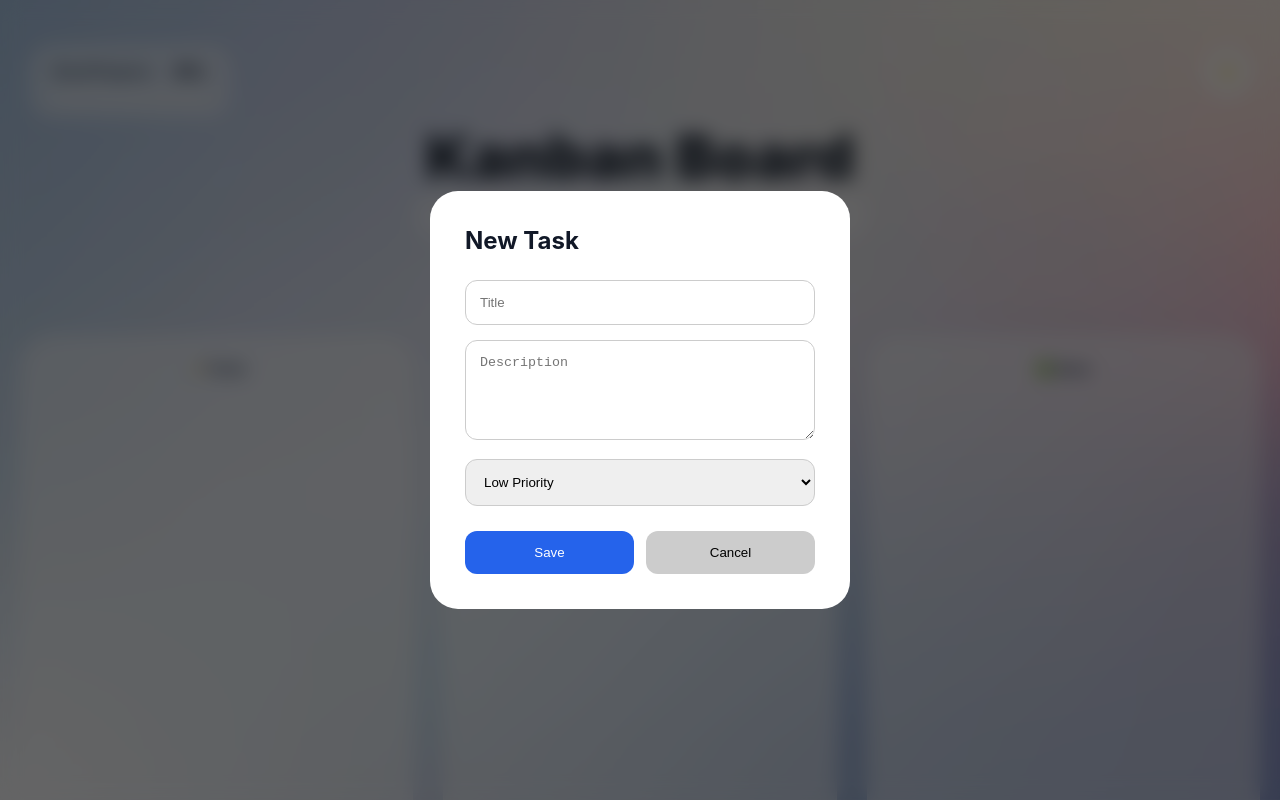
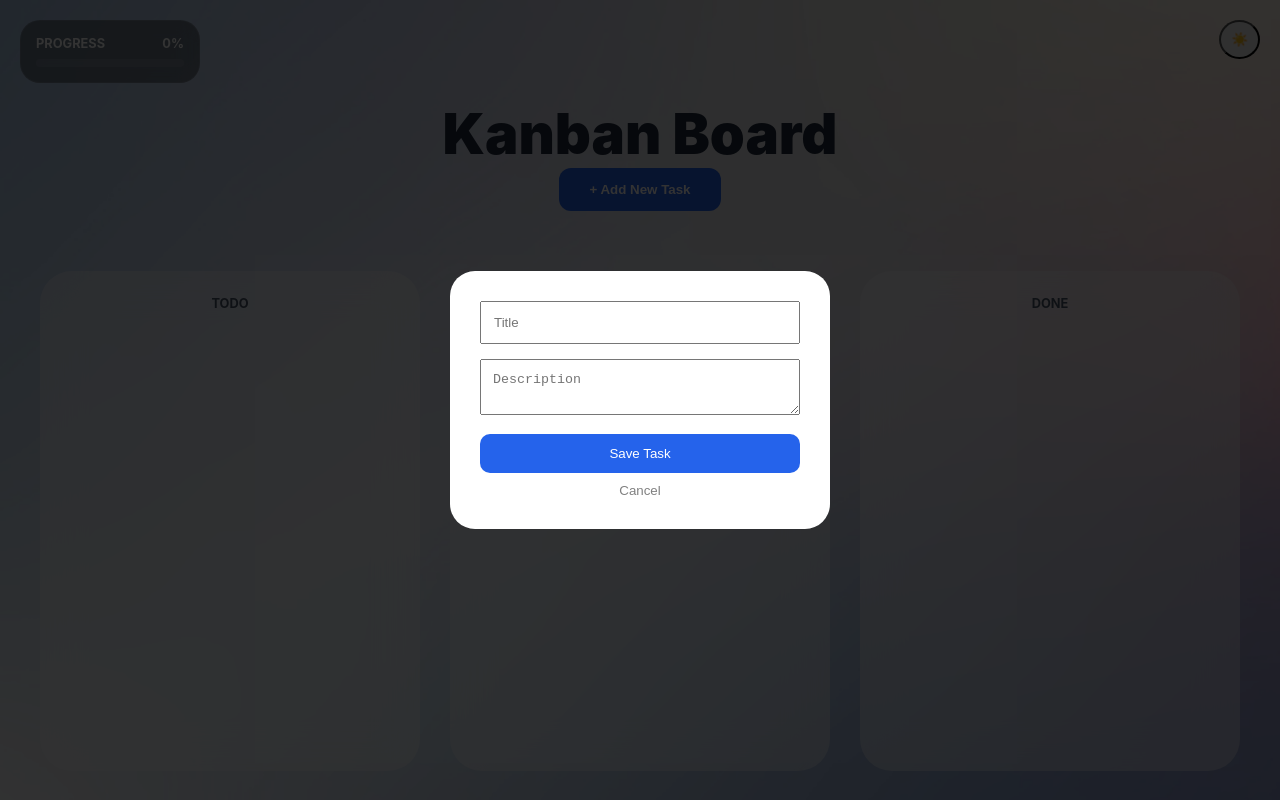
Before and after one commit to NamanDudhoria07/Kanban-project, a React (Vite) app: page / in a window 1280 px wide. Both pictures are taken after a click on the button "+ Add New Task". Built offline with nearby package versions, Linux system fonts and the light colour scheme.

Commit message:
Integrated dnd-kit for touch support

```diff
--- a/package.json
+++ b/package.json
@@ -10,6 +10,9 @@
     "preview": "vite preview"
   },
   "dependencies": {
+    "@dnd-kit/core": "^6.3.1",
+    "@dnd-kit/sortable": "^10.0.0",
+    "@dnd-kit/utilities": "^3.2.2",
     "react": "^19.2.0",
     "react-dom": "^19.2.0"
   },
--- a/src/App.jsx
+++ b/src/App.jsx
@@ -1,248 +1,190 @@
-import React, { useState, useEffect, useRef } from 'react';
+import React, { useState, useEffect } from 'react';
+import {
+  DndContext,
+  TouchSensor,
+  MouseSensor,
+  useSensor,
+  useSensors,
+  closestCorners,
+  DragOverlay,
+  defaultDropAnimationSideEffects
+} from '@dnd-kit/core';
+import {
+  arrayMove,
+  SortableContext,
+  verticalListSortingStrategy,
+  useSortable
+} from '@dnd-kit/sortable';
+import { CSS } from '@dnd-kit/utilities';
 
-function App() {
-  const [isDarkMode, setIsDarkMode] = useState(() => {
-    const savedTheme = localStorage.getItem('kanban-theme');
-    return savedTheme ? JSON.parse(savedTheme) : false;
-  });
+// --- 1. THE DRAGGABLE CARD COMPONENT ---
+function SortableTask({ id, task, col, isDarkMode, getDotColor, deleteTask }) {
+  const {
+    attributes,
+    listeners,
+    setNodeRef,
+    transform,
+    transition,
+    isDragging
+  } = useSortable({ id, data: { task, col } });
 
-  const [tasks, setTasks] = useState(() => {
-    const saved = localStorage.getItem('kanban-tasks');
-    return saved ? JSON.parse(saved) : { todo: [], inProgress: [], done: [] };
-  });
+  const style = {
+    transform: CSS.Translate.toString(transform),
+    transition,
+    opacity: isDragging ? 0.3 : 1,
+    backgroundColor: isDarkMode ? '#1e293b' : 'white',
+    padding: '22px',
+    borderRadius: '20px',
+    marginBottom: '15px',
+    boxShadow: isDragging ? '0 20px 40px rgba(0,0,0,0.3)' : '0 4px 12px rgba(0,0,0,0.05)',
+    border: isDarkMode ? '1px solid rgba(255,255,255,0.05)' : 'none',
+    cursor: 'grab',
+    touchAction: 'none', // STOPS PHONE FROM SCROLLING WHILE DRAGGING
+  };
 
-  const [searchTerm, setSearchTerm] = useState('');
+  return (
+    <div ref={setNodeRef} style={style} {...attributes} {...listeners}>
+      <div style={{ display: 'flex', justifyContent: 'space-between', alignItems: 'center', marginBottom: '10px' }}>
+        <div style={{ display: 'flex', alignItems: 'center', gap: '8px' }}>
+          <span style={{ fontSize: '1.2rem', color: '#94a3b8' }}>⠿</span>
+          <div style={{ width: '10px', height: '10px', borderRadius: '50%', backgroundColor: getDotColor(task.priority) }}></div>
+          <span style={{ fontSize: '10px', fontWeight: '800', color: '#9ca3af' }}>{task.priority.toUpperCase()}</span>
+        </div>
+        <button
+            onPointerDown={(e) => e.stopPropagation()} // Prevents drag when clicking delete
+            onClick={() => deleteTask(col, task.id)}
+            style={{ background: 'none', border: 'none', color: '#ef4444', cursor: 'pointer' }}
+        >
+            ×
+        </button>
+      </div>
+      <h3 style={{ margin: '0 0 6px 0', fontSize: '1.1rem', color: isDarkMode ? '#f1f5f9' : '#1f2937', fontWeight: '800' }}>{task.title}</h3>
+      <p style={{ margin: 0, fontSize: '0.85rem', color: '#94a3b8' }}>{task.description}</p>
+    </div>
+  );
+}
+
+// --- 2. THE MAIN APP ---
+export default function App() {
+  const [isDarkMode, setIsDarkMode] = useState(() => JSON.parse(localStorage.getItem('kanban-theme')) || false);
+  const [tasks, setTasks] = useState(() => JSON.parse(localStorage.getItem('kanban-tasks')) || { todo: [], inProgress: [], done: [] });
   const [showModal, setShowModal] = useState(false);
-  const [isEditing, setIsEditing] = useState(null);
   const [newTask, setNewTask] = useState({ title: '', description: '', priority: 'low' });
-  const [activeMenu, setActiveMenu] = useState(null);
-  const [touchTaskId, setTouchTaskId] = useState(null); // Tracking for mobile
-  const menuRef = useRef(null);
 
-  const totalTasks = tasks.todo.length + tasks.inProgress.length + tasks.done.length;
-  const completedTasks = tasks.done.length;
-  const progress = totalTasks > 0 ? Math.round((completedTasks / totalTasks) * 100) : 0;
+  // SENSORS: Enables Mouse on PC and Touch on Phone
+  const sensors = useSensors(
+    useSensor(MouseSensor),
+    useSensor(TouchSensor, {
+      activationConstraint: { delay: 200, tolerance: 5 }, // Long-press (200ms) to start drag on mobile
+    })
+  );
 
   useEffect(() => {
     localStorage.setItem('kanban-theme', JSON.stringify(isDarkMode));
-  }, [isDarkMode]);
+    localStorage.setItem('kanban-tasks', JSON.stringify(tasks));
+  }, [isDarkMode, tasks]);
 
-  useEffect(() => {
-    localStorage.setItem('kanban-tasks', JSON.stringify(tasks));
-  }, [tasks]);
+  const progress = Math.round(((tasks.done.length) / (tasks.todo.length + tasks.inProgress.length + tasks.done.length || 1)) * 100);
 
-  useEffect(() => {
-    const handleClickOutside = (event) => {
-      if (menuRef.current && !menuRef.current.contains(event.target)) {
-        setActiveMenu(null);
-      }
+  const getDotColor = (p) => p === 'high' ? '#ef4444' : p === 'medium' ? '#f59e0b' : '#22c55e';
+
+  const handleDragEnd = (event) => {
+    const { active, over } = event;
+    if (!over) return;
+
+    const activeId = active.id;
+    const overId = over.id;
+
+    const activeContainer = active.data.current.col;
+    const overContainer = over.id in tasks ? over.id : over.data.current.col;
+
+    if (activeContainer !== overContainer) {
+      setTasks((prev) => {
+        const activeItems = prev[activeContainer];
+        const overItems = prev[overContainer];
+        const taskToMove = activeItems.find(t => t.id === activeId);
+
+        return {
+          ...prev,
+          [activeContainer]: activeItems.filter(t => t.id !== activeId),
+          [overContainer]: [...overItems, taskToMove]
         };
-    document.addEventListener("mousedown", handleClickOutside);
-    return () => document.removeEventListener("mousedown", handleClickOutside);
-  }, []);
-
-  const priorityWeight = { 'high': 3, 'medium': 2, 'low': 1 };
-
-  const getDotColor = (priority) => {
-    const p = (priority || "").toLowerCase().trim();
-    if (p === 'high') return '#ef4444';
-    if (p === 'medium') return '#f59e0b';
-    if (p === 'low') return '#22c55e';
-    return '#9ca3af';
-  };
-
-  const handleSaveTask = (e) => {
-    e.preventDefault();
-    if (!newTask.title) return;
-    if (isEditing) {
-      setTasks({
-        ...tasks,
-        [isEditing.col]: tasks[isEditing.col].map(t =>
-          t.id === isEditing.taskId ? { ...t, ...newTask } : t
-        )
       });
-    } else {
-      setTasks({
-        ...tasks,
-        todo: [...tasks.todo, { ...newTask, id: Date.now().toString() }]
-      });
-    }
-    setShowModal(false);
-    setIsEditing(null);
-  };
-
-  const deleteTask = (column, taskId) => {
-    if (window.confirm("Delete this task?")) {
-      setTasks({
-        ...tasks,
-        [column]: tasks[column].filter(t => t.id !== taskId)
-      });
-      setActiveMenu(null);
     }
   };
 
-  // --- DESKTOP DRAG LOGIC ---
-  const onDragStart = (e, taskId, sourceCol) => {
-    e.dataTransfer.setData("taskId", taskId);
-    e.dataTransfer.setData("sourceCol", sourceCol);
-  };
-
-  const onDragOver = (e) => e.preventDefault();
-
-  const onDrop = (e, destCol) => {
-    const taskId = e.dataTransfer.getData("taskId");
-    const sourceCol = e.dataTransfer.getData("sourceCol");
-    moveTaskLogic(taskId, sourceCol, destCol);
-  };
-
-  // --- SHARED MOVEMENT LOGIC ---
-  const moveTaskLogic = (taskId, sourceCol, destCol) => {
-    if (sourceCol === destCol) return;
-    const taskToMove = tasks[sourceCol].find(t => t.id === taskId);
-    if (!taskToMove) return;
-
-    setTasks(prev => ({
-      ...prev,
-      [sourceCol]: prev[sourceCol].filter(t => t.id !== taskId),
-      [destCol]: [...prev[destCol], taskToMove]
-    }));
-    setTouchTaskId(null);
+  const addTask = (e) => {
+    e.preventDefault();
+    const id = Date.now().toString();
+    setTasks({ ...tasks, todo: [...tasks.todo, { ...newTask, id }] });
+    setShowModal(false);
   };
 
   return (
+    <DndContext sensors={sensors} collisionDetection={closestCorners} onDragEnd={handleDragEnd}>
       <div style={{
         backgroundImage: isDarkMode ? 'url("/dark-mode-kanban.jpg")' : 'url("/light-mode-kanban.jpg")',
-      backgroundSize: 'cover', backgroundPosition: 'center', backgroundAttachment: 'fixed',
-      minHeight: '100vh', display: 'flex', flexDirection: 'column', alignItems: 'center',
-      padding: 'clamp(20px, 5vw, 60px) clamp(10px, 3vw, 20px)', fontFamily: '"Inter", sans-serif',
-      transition: 'background-image 0.5s ease-in-out', boxSizing: 'border-box', overflowX: 'hidden'
+        backgroundSize: 'cover', backgroundAttachment: 'fixed', minHeight: '100vh',
+        fontFamily: 'Inter, sans-serif', padding: '40px 20px', boxSizing: 'border-box'
       }}>
-      <style>{`
-        .kanban-column { transition: all 0.3s ease !important; }
-        .task-card {
-            transition: transform 0.2s ease, background-color 0.2s ease !important;
-            display: flex; align-items: flex-start; gap: 12px;
-            touch-action: manipulation;
-        }
-        .task-card.selected { border: 2px solid #2563eb !important; background-color: rgba(37, 99, 235, 0.1) !important; }
-        .drag-handle { cursor: grab; color: ${isDarkMode ? '#475569' : '#cbd5e1'}; font-size: 1.2rem; padding-top: 2px; user-select: none; }
-        .progress-bar { transition: width 0.8s ease; }
-      `}</style>
-
-      <div style={{ width: '100%', maxWidth: '1400px', position: 'relative' }}>
 
         {/* Progress Tracker */}
-        <div style={{
-          position: 'absolute', top: '-15px', left: '10px',
-          backgroundColor: isDarkMode ? 'rgba(255,255,255,0.08)' : 'rgba(255,255,255,0.4)',
-          backdropFilter: 'blur(15px)', padding: '16px 24px', borderRadius: '22px',
-          display: 'flex', flexDirection: 'column', gap: '10px', minWidth: '200px', zIndex: 5
-        }}>
-          <div style={{ display: 'flex', justifyContent: 'space-between', alignItems: 'center' }}>
-            <span style={{ fontSize: '0.8rem', fontWeight: '900', color: isDarkMode ? '#cbd5e1' : '#475569' }}>Board Progress</span>
-            <span style={{ fontSize: '1.1rem', fontWeight: '900', color: isDarkMode ? '#f1f5f9' : '#1e293b' }}>{progress}%</span>
+        <div style={{ position: 'fixed', top: '20px', left: '20px', backgroundColor: 'rgba(0,0,0,0.4)', backdropFilter: 'blur(10px)', padding: '15px', borderRadius: '20px', minWidth: '180px', zIndex: 1000, color: 'white', border: '1px solid rgba(255,255,255,0.1)' }}>
+          <div style={{ display: 'flex', justifyContent: 'space-between', fontSize: '0.8rem', fontWeight: 'bold', marginBottom: '8px' }}>
+            <span>PROGRESS</span>
+            <span>{progress}%</span>
           </div>
-          <div style={{ width: '100%', height: '10px', backgroundColor: isDarkMode ? 'rgba(255,255,255,0.1)' : '#e2e8f0', borderRadius: '12px', overflow: 'hidden' }}>
-            <div className="progress-bar" style={{ width: `${progress}%`, height: '100%', backgroundColor: progress === 100 ? '#22c55e' : '#2563eb' }}></div>
+          <div style={{ width: '100%', height: '8px', backgroundColor: 'rgba(255,255,255,0.1)', borderRadius: '10px' }}>
+            <div style={{ width: `${progress}%`, height: '100%', backgroundColor: '#2563eb', transition: 'width 0.5s ease', borderRadius: '10px' }} />
           </div>
         </div>
 
-        <button onClick={() => setIsDarkMode(!isDarkMode)} style={{ position: 'absolute', top: '-10px', right: '10px', backgroundColor: isDarkMode ? 'rgba(255,255,255,0.1)' : 'white', border: 'none', borderRadius: '50%', width: '45px', height: '45px', cursor: 'pointer', zIndex: 10 }}>
+        <button onClick={() => setIsDarkMode(!isDarkMode)} style={{ position: 'fixed', top: '20px', right: '20px', padding: '10px', borderRadius: '50%', cursor: 'pointer', zIndex: 1000 }}>
           {isDarkMode ? '🌙' : '☀️'}
         </button>
 
-        <header style={{ textAlign: 'center', marginBottom: '40px', paddingTop: '60px' }}>
-          <h1 style={{ fontSize: 'clamp(2.2rem, 8vw, 3.8rem)', fontWeight: '900', color: isDarkMode ? '#f8fafc' : '#1f2937' }}>Kanban Board</h1>
-          <div style={{ display: 'flex', flexDirection: 'column', alignItems: 'center', gap: '15px' }}>
-            <input type="text" placeholder="Search tasks..." value={searchTerm} onChange={(e) => setSearchTerm(e.target.value)} style={{ width: '90%', maxWidth: '450px', padding: '14px 24px', borderRadius: '18px', border: 'none', backgroundColor: isDarkMode ? 'rgba(255,255,255,0.12)' : 'rgba(255,255,255,0.45)', color: isDarkMode ? 'white' : '#1f2937' }} />
-            <button onClick={() => { setIsEditing(null); setNewTask({ title: '', description: '', priority: 'low' }); setShowModal(true); }} style={{ backgroundColor: '#2563eb', color: 'white', padding: '14px 36px', borderRadius: '16px', border: 'none', fontWeight: 'bold' }}>+ Add New Task</button>
-          </div>
+        <header style={{ textAlign: 'center', marginBottom: '60px', marginTop: '60px' }}>
+          <h1 style={{ fontSize: '3.5rem', fontWeight: '900', color: isDarkMode ? 'white' : '#1e293b' }}>Kanban Board</h1>
+          <button onClick={() => setShowModal(true)} style={{ padding: '14px 30px', backgroundColor: '#2563eb', color: 'white', border: 'none', borderRadius: '12px', fontWeight: 'bold', cursor: 'pointer' }}>+ Add New Task</button>
         </header>
 
+        <div style={{ display: 'grid', gridTemplateColumns: 'repeat(auto-fit, minmax(320px, 1fr))', gap: '30px', maxWidth: '1200px', margin: '0 auto' }}>
+          {['todo', 'inProgress', 'done'].map((col) => (
+            <div key={col} style={{ backgroundColor: isDarkMode ? 'rgba(15,23,42,0.8)' : 'rgba(255,255,255,0.4)', backdropFilter: 'blur(20px)', padding: '25px', borderRadius: '32px', minHeight: '500px' }}>
+              <h2 style={{ textAlign: 'center', fontSize: '0.8rem', color: isDarkMode ? '#94a3b8' : '#475569', marginBottom: '25px' }}>{col.toUpperCase()}</h2>
+
+              <SortableContext id={col} items={tasks[col].map(t => t.id)} strategy={verticalListSortingStrategy}>
+                <div style={{ minHeight: '400px' }}>
+                    {tasks[col].map((task) => (
+                    <SortableTask
+                        key={task.id}
+                        id={task.id}
+                        task={task}
+                        col={col}
+                        isDarkMode={isDarkMode}
+                        getDotColor={getDotColor}
+                        deleteTask={(col, id) => setTasks({...tasks, [col]: tasks[col].filter(t => t.id !== id)})}
+                    />
+                    ))}
+                </div>
+              </SortableContext>
+            </div>
+          ))}
+        </div>
+
         {showModal && (
-          <div style={{ position: 'fixed', top: 0, left: 0, width: '100%', height: '100%', backgroundColor: 'rgba(0,0,0,0.6)', backdropFilter: 'blur(10px)', display: 'flex', justifyContent: 'center', alignItems: 'center', zIndex: 100 }}>
-            <div style={{ backgroundColor: isDarkMode ? '#1e293b' : 'white', padding: '35px', borderRadius: '28px', width: '90%', maxWidth: '420px' }}>
-              <h2 style={{ marginBottom: '25px', color: isDarkMode ? '#f1f5f9' : '#111827' }}>{isEditing ? 'Edit Task' : 'New Task'}</h2>
-              <form onSubmit={handleSaveTask}>
-                <input type="text" placeholder="Title" required value={newTask.title} onChange={(e) => setNewTask({...newTask, title: e.target.value})} style={{ width: '100%', padding: '14px', marginBottom: '15px', borderRadius: '12px', border: '1px solid #ccc', boxSizing: 'border-box' }} />
-                <textarea placeholder="Description" value={newTask.description} onChange={(e) => setNewTask({...newTask, description: e.target.value})} style={{ width: '100%', padding: '14px', marginBottom: '15px', borderRadius: '12px', border: '1px solid #ccc', height: '100px', boxSizing: 'border-box' }} />
-                <select value={newTask.priority} onChange={(e) => setNewTask({...newTask, priority: e.target.value})} style={{ width: '100%', padding: '14px', marginBottom: '25px', borderRadius: '12px', border: '1px solid #ccc', boxSizing: 'border-box' }}>
-                  <option value="high">High Priority</option>
-                  <option value="medium">Medium Priority</option>
-                  <option value="low">Low Priority</option>
-                </select>
-                <div style={{ display: 'flex', gap: '12px' }}>
-                  <button type="submit" style={{ flex: 1, backgroundColor: '#2563eb', color: 'white', padding: '14px', borderRadius: '12px', border: 'none' }}>Save</button>
-                  <button type="button" onClick={() => setShowModal(false)} style={{ flex: 1, backgroundColor: '#ccc', padding: '14px', borderRadius: '12px', border: 'none' }}>Cancel</button>
-                </div>
+          <div style={{ position: 'fixed', top: 0, left: 0, width: '100%', height: '100%', backgroundColor: 'rgba(0,0,0,0.8)', display: 'flex', justifyContent: 'center', alignItems: 'center', zIndex: 2000 }}>
+            <div style={{ backgroundColor: isDarkMode ? '#1e293b' : 'white', padding: '30px', borderRadius: '25px', width: '380px' }}>
+               <form onSubmit={addTask}>
+                  <input type="text" placeholder="Title" required style={{ width: '100%', padding: '12px', marginBottom: '15px' }} onChange={e => setNewTask({...newTask, title: e.target.value})} />
+                  <textarea placeholder="Description" style={{ width: '100%', padding: '12px', marginBottom: '15px' }} onChange={e => setNewTask({...newTask, description: e.target.value})} />
+                  <button type="submit" style={{ width: '100%', padding: '12px', backgroundColor: '#2563eb', color: 'white', border: 'none', borderRadius: '10px' }}>Save Task</button>
+                  <button type="button" onClick={() => setShowModal(false)} style={{ width: '100%', marginTop: '10px', background: 'none', color: 'gray', border: 'none' }}>Cancel</button>
                </form>
             </div>
           </div>
         )}
-
-        <div style={{ display: 'grid', gridTemplateColumns: 'repeat(auto-fit, minmax(320px, 1fr))', gap: '30px', width: '100%' }}>
-          {['todo', 'inProgress', 'done'].map((col) => (
-            <div
-              key={col} onDragOver={onDragOver} onDrop={(e) => onDrop(e, col)}
-              onClick={() => touchTaskId && moveTaskLogic(touchTaskId.id, touchTaskId.col, col)}
-              className="kanban-column"
-              style={{
-                backgroundColor: isDarkMode ? 'rgba(15, 23, 42, 0.82)' : 'rgba(255, 255, 255, 0.45)',
-                backdropFilter: 'blur(22px)', padding: '25px', borderRadius: '32px', minHeight: '550px',
-                border: touchTaskId ? '2px dashed #2563eb' : '1px solid rgba(255,255,255,0.1)'
-              }}
-            >
-              <h2 style={{ fontSize: '0.85rem', fontWeight: '900', color: isDarkMode ? '#94a3b8' : '#475569', marginBottom: '30px', textAlign: 'center' }}>
-                {col === 'inProgress' ? '🚀 In Progress' : col === 'todo' ? '📝 To Do' : '✅ Done'}
-              </h2>
-
-              <div style={{ display: 'flex', flexDirection: 'column', gap: '15px' }}>
-                {tasks[col]
-                  .filter(task => task.title.toLowerCase().includes(searchTerm.toLowerCase()))
-                  .sort((a, b) => (priorityWeight[b.priority] || 0) - (priorityWeight[a.priority] || 0))
-                  .map((task) => (
-                  <div
-                    key={task.id}
-                    className={`task-card ${touchTaskId?.id === task.id ? 'selected' : ''}`}
-                    draggable
-                    onDragStart={(e) => onDragStart(e, task.id, col)}
-                    style={{
-                      backgroundColor: isDarkMode ? '#1e293b' : 'white', padding: '22px', borderRadius: '20px',
-                      boxShadow: '0 4px 12px rgba(0,0,0,0.05)', position: 'relative'
-                    }}
-                  >
-                    {/* 6-DOT HANDLE: Tap on mobile to select */}
-                    <div className="drag-handle" onClick={(e) => { e.stopPropagation(); setTouchTaskId({id: task.id, col}); }}>⋮⋮</div>
-
-                    <div style={{ flex: 1 }}>
-                        <div style={{ display: 'flex', justifyContent: 'space-between', alignItems: 'center', marginBottom: '10px' }}>
-                          <div style={{ display: 'flex', alignItems: 'center', gap: '8px' }}>
-                              <div style={{ width: '10px', height: '10px', borderRadius: '50%', backgroundColor: getDotColor(task.priority) }}></div>
-                              <span style={{ fontSize: '10px', fontWeight: '800', color: '#9ca3af' }}>{task.priority.toUpperCase()}</span>
       </div>
-
-                          <div style={{ position: 'relative' }} ref={activeMenu === task.id ? menuRef : null}>
-                              <button onClick={(e) => { e.stopPropagation(); setActiveMenu(activeMenu === task.id ? null : task.id); }} style={{ background: 'none', border: 'none', cursor: 'pointer', color: '#cbd5e1', fontSize: '1.2rem' }}>⋮</button>
-                              {activeMenu === task.id && (
-                              <div style={{ position: 'absolute', right: 0, top: '25px', backgroundColor: isDarkMode ? '#334155' : 'white', borderRadius: '12px', boxShadow: '0 10px 30px rgba(0,0,0,0.3)', zIndex: 20, width: '110px', border: '1px solid #ddd', overflow: 'hidden' }}>
-                                  <button onClick={() => { const t = tasks[col].find(x => x.id === task.id); setIsEditing({ col, taskId: task.id }); setNewTask({ title: t.title, description: t.description, priority: t.priority }); setShowModal(true); setActiveMenu(null); }} style={{ display: 'block', width: '100%', padding: '10px', border: 'none', background: 'none', textAlign: 'left', cursor: 'pointer', color: isDarkMode ? 'white' : 'black' }}>Edit</button>
-                                  <button onClick={() => deleteTask(col, task.id)} style={{ display: 'block', width: '100%', padding: '10px', border: 'none', background: 'none', textAlign: 'left', cursor: 'pointer', color: '#ef4444' }}>Delete</button>
-                              </div>
-                              )}
-                          </div>
-                        </div>
-                        <h3 style={{ margin: '0 0 6px 0', fontSize: '1.1rem', color: isDarkMode ? '#f1f5f9' : '#1f2937' }}>{task.title}</h3>
-                        <p style={{ margin: 0, fontSize: '0.85rem', color: '#94a3b8' }}>{task.description}</p>
-                    </div>
-                  </div>
-                ))}
-              </div>
-            </div>
-          ))}
-        </div>
-      </div>
-    </div>
+    </DndContext>
   );
 }
-
-export default App;
```
Also changed, not shown: 1 other file (tests, documents, lock files or other folders). Lines whose indentation alone changed are shown as unchanged.
